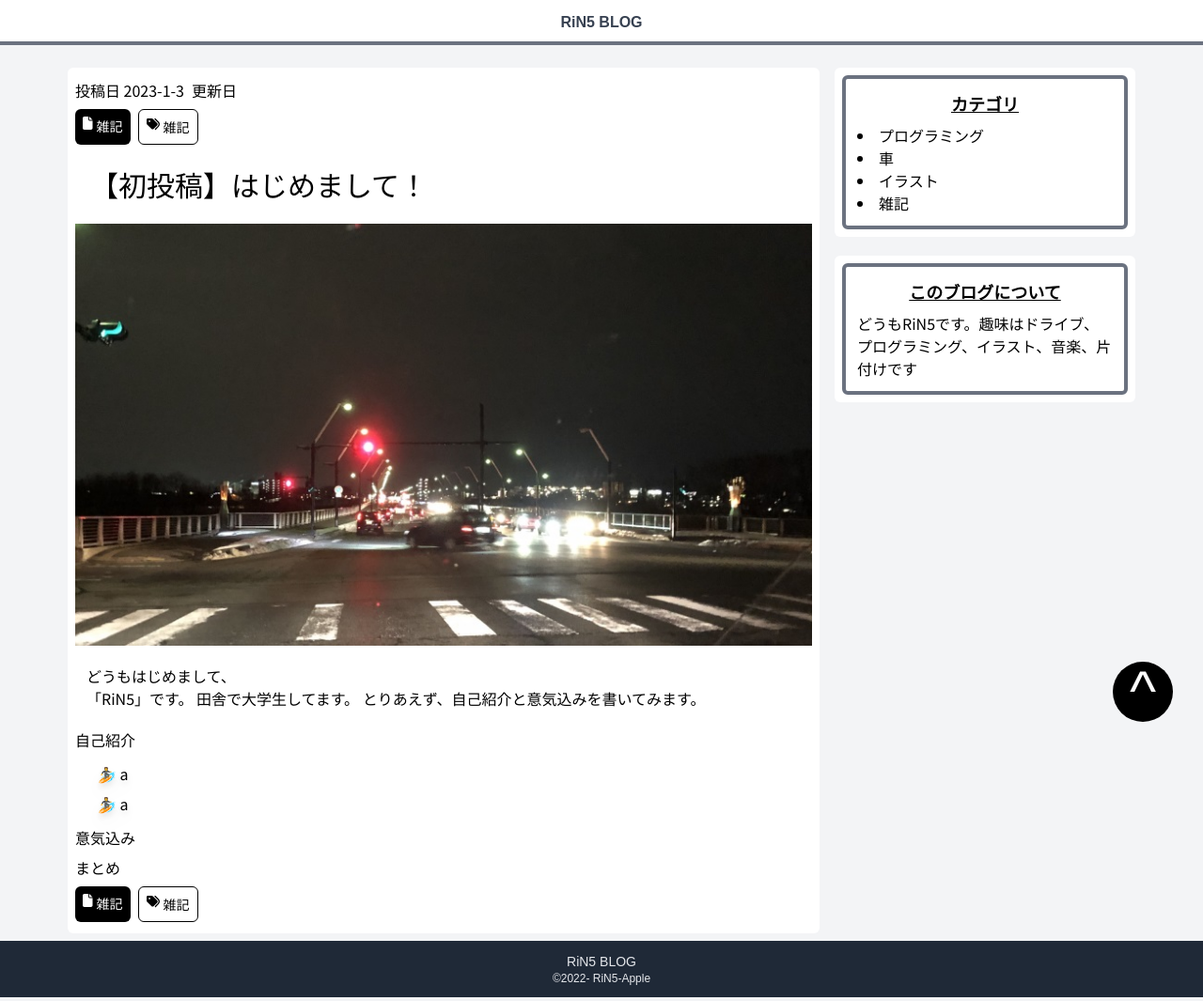
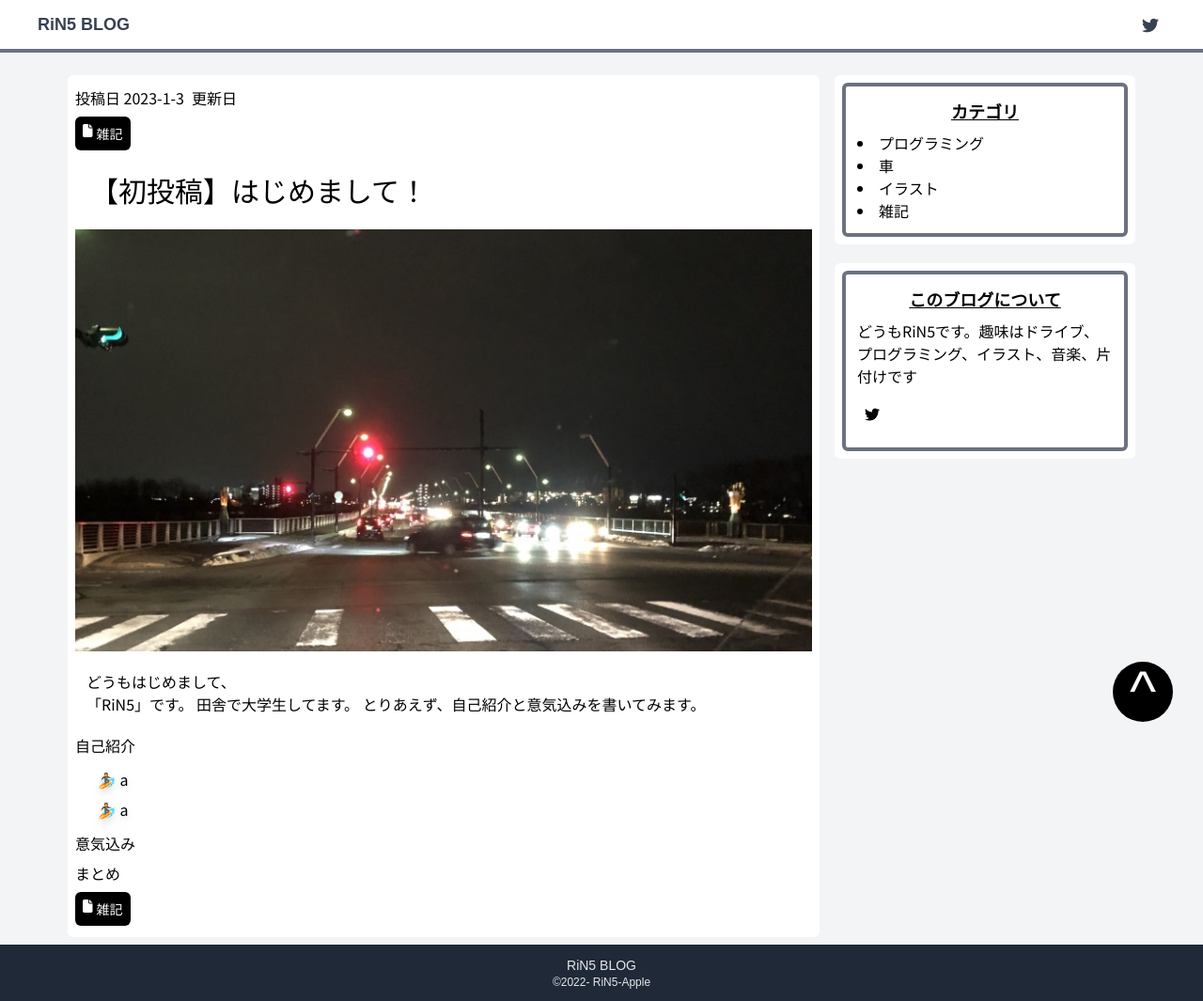
Before and after one commit to RiN-Apple/rin-apple-blog, a Next.js app: page /posts/20230103first-post in a window 1280 px wide. Shown: the whole page at 94% size. Built offline with nearby package versions, Linux system fonts and the light colour scheme.

Commit message:
[update]: twitterアイコン追加&レイアウト修正

```diff
--- /dev/null
+++ b/components/BlogCategoryAndTags.tsx
@@ -0,0 +1,32 @@
+import { faFile, faTags } from '@fortawesome/free-solid-svg-icons';
+import { FontAwesomeIcon } from '@fortawesome/react-fontawesome';
+import type { NextPage } from 'next';
+
+interface Props {
+  category: string;
+  tags: string[];
+}
+
+const BlogCategoryAndTags: NextPage<Props> = (props: Props) => {
+  return (
+    <div className='flex flex-col space-y-2 text-xs sm:flex-row sm:space-y-0 sm:space-x-2 sm:text-sm '>
+      <div className='flex w-fit space-x-1 rounded-md bg-black p-2 text-white'>
+        <FontAwesomeIcon icon={faFile}></FontAwesomeIcon>
+        <p>{props.category}</p>
+      </div>
+      {props.tags.map((tag, index) => {
+        return (
+          <div
+            className='flex w-fit space-x-1 rounded-md border  border-black bg-white p-2 text-black'
+            key={index}
+          >
+            <FontAwesomeIcon icon={faTags}></FontAwesomeIcon>
+            <p>{tag}</p>
+          </div>
+        );
+      })}
+    </div>
+  );
+};
+
+export default BlogCategoryAndTags;
--- a/components/BlogLayout.tsx
+++ b/components/BlogLayout.tsx
@@ -1,8 +1,7 @@
 import { ReactNode } from 'react';
 import type { NextPage } from 'next';
-import { faTags, faFile } from '@fortawesome/free-solid-svg-icons';
-import { FontAwesomeIcon } from '@fortawesome/react-fontawesome';
 import Image from 'next/image';
+import BlogCategoryAndTags from './BlogCategoryAndTags';
 
 type Props = {
   children?: ReactNode;
@@ -27,23 +26,7 @@ const BlogLayout: NextPage<Props> = ({ children, meta }: Props) => {
         <p>更新日 {meta.update}</p>
       </div>
 
-      <div className='flex flex-row space-x-2'>
-        <div className='flex w-fit space-x-1 rounded-md bg-black p-2 text-sm text-white'>
-          <FontAwesomeIcon icon={faFile}></FontAwesomeIcon>
-          <p>{meta.category}</p>
-        </div>
-        {meta.tags.map((tag, index) => {
-          return (
-            <div
-              className='flex w-fit space-x-1 rounded-md border  border-black bg-white p-2 text-sm text-black'
-              key={index}
-            >
-              <FontAwesomeIcon icon={faTags}></FontAwesomeIcon>
-              <p>{tag}</p>
-            </div>
-          );
-        })}
-      </div>
+      <BlogCategoryAndTags category={meta.category} tags={meta.tags}></BlogCategoryAndTags>
 
       <h1 className='p-4 text-3xl'>{meta.title}</h1>
 
@@ -51,23 +34,7 @@ const BlogLayout: NextPage<Props> = ({ children, meta }: Props) => {
 
       {children}
 
-      <div className='flex flex-row space-x-2'>
-        <div className='flex w-fit space-x-1 rounded-md bg-black p-2 text-sm text-white'>
-          <FontAwesomeIcon icon={faFile}></FontAwesomeIcon>
-          <p>{meta.category}</p>
-        </div>
-        {meta.tags.map((tag, index) => {
-          return (
-            <div
-              className='flex w-fit space-x-1 rounded-md border  border-black bg-white p-2 text-sm text-black'
-              key={index}
-            >
-              <FontAwesomeIcon icon={faTags}></FontAwesomeIcon>
-              <p>{tag}</p>
-            </div>
-          );
-        })}
-      </div>
+      <BlogCategoryAndTags category={meta.category} tags={meta.tags}></BlogCategoryAndTags>
     </section>
   );
 };
--- a/components/Header.tsx
+++ b/components/Header.tsx
@@ -1,12 +1,22 @@
 import type { NextPage } from 'next';
+import { faTwitter } from '@fortawesome/free-brands-svg-icons';
+import { FontAwesomeIcon } from '@fortawesome/react-fontawesome';
 import Link from 'next/link';
 
 const Header: NextPage = () => {
   return (
     <header className='flex w-full flex-col bg-white font-notoserif text-gray-700'>
-      <h1 className='mt-3 mb-2 text-center font-semibold'>
-        <Link href='/'>RiN5 BLOG</Link>
-      </h1>
+      <div className='flex flex-row justify-between px-6 text-lg md:px-10'>
+        <h1 className='mt-3 mb-2 text-center font-semibold'>
+          <Link href='/'>RiN5 BLOG</Link>
+        </h1>
+        <button
+          className='mt-3 mb-2 h-8 w-8 items-center rounded-full bg-white text-center hover:bg-gray-200'
+          onClick={() => window.open('https://twitter.com/mrs_rin_apple')}
+        >
+          <FontAwesomeIcon icon={faTwitter} />
+        </button>
+      </div>
       <div className='h-1 w-full bg-gray-500' />
     </header>
   );
--- a/components/SideBar.tsx
+++ b/components/SideBar.tsx
@@ -1,8 +1,11 @@
+import { faTwitter } from '@fortawesome/free-brands-svg-icons';
+import { FontAwesomeIcon } from '@fortawesome/react-fontawesome';
 import type { NextPage } from 'next';
 
 const SideBar: NextPage = () => {
   return (
-    <aside className='flex w-full flex-col gap-y-5 sm:w-2/5'>
+    <aside className='w-full sm:w-2/5'>
+      <div className='flex flex-col gap-y-5 sm:sticky sm:top-5'>
         <div className='w-full rounded-md bg-white p-2'>
           <div className='rounded-md border-4 border-gray-500 bg-white p-3'>
             <h2 className='mb-2 text-center text-lg font-semibold underline'>カテゴリ</h2>
@@ -16,6 +19,13 @@ const SideBar: NextPage = () => {
           <div className='rounded-md border-4 border-gray-500 bg-white p-3'>
             <h2 className='mb-2 text-center text-lg font-semibold underline'>このブログについて</h2>
             <p>どうもRiN5です。趣味はドライブ、プログラミング、イラスト、音楽、片付けです</p>
+            <button
+              className='mt-3 mb-2 h-8 w-8 items-center rounded-full bg-white text-center hover:bg-gray-200'
+              onClick={() => window.open('https://twitter.com/mrs_rin_apple')}
+            >
+              <FontAwesomeIcon icon={faTwitter} />
+            </button>
+          </div>
         </div>
       </div>
     </aside>
--- a/package.json
+++ b/package.json
@@ -10,6 +10,7 @@
   },
   "dependencies": {
     "@fortawesome/fontawesome-svg-core": "^6.2.1",
+    "@fortawesome/free-brands-svg-icons": "^6.2.1",
     "@fortawesome/free-solid-svg-icons": "^6.2.1",
     "@fortawesome/react-fontawesome": "^0.2.0",
     "@mdx-js/loader": "^2.2.1",
--- a/pages/posts/20230103first-post.mdx
+++ b/pages/posts/20230103first-post.mdx
@@ -4,7 +4,7 @@ import Meta from '../../components/Meta';
 export const meta = {
   title: '【初投稿】はじめまして！',
   category: '雑記',
-  tags: ['雑記'],
+  tags: [],
   date: '2023-1-3',
   update: '',
   outline:
--- a/pages/posts/20230105blog-structure.mdx
+++ b/pages/posts/20230105blog-structure.mdx
@@ -4,7 +4,7 @@ import Meta from '../../components/Meta';
 export const meta = {
   title: '【Next.js+MDX】このブログの中身',
   category: 'プログラミング',
-  tags: ['プログラミング', 'Next.js', 'TailWind CSS', 'MDX'],
+  tags: ['Next.js', 'TailWind CSS', 'MDX'],
   date: '2023-1-5',
   update: '',
   outline:
```
Also changed, not shown: 1 other file (tests, documents, lock files or other folders). Lines whose indentation alone changed are shown as unchanged.
